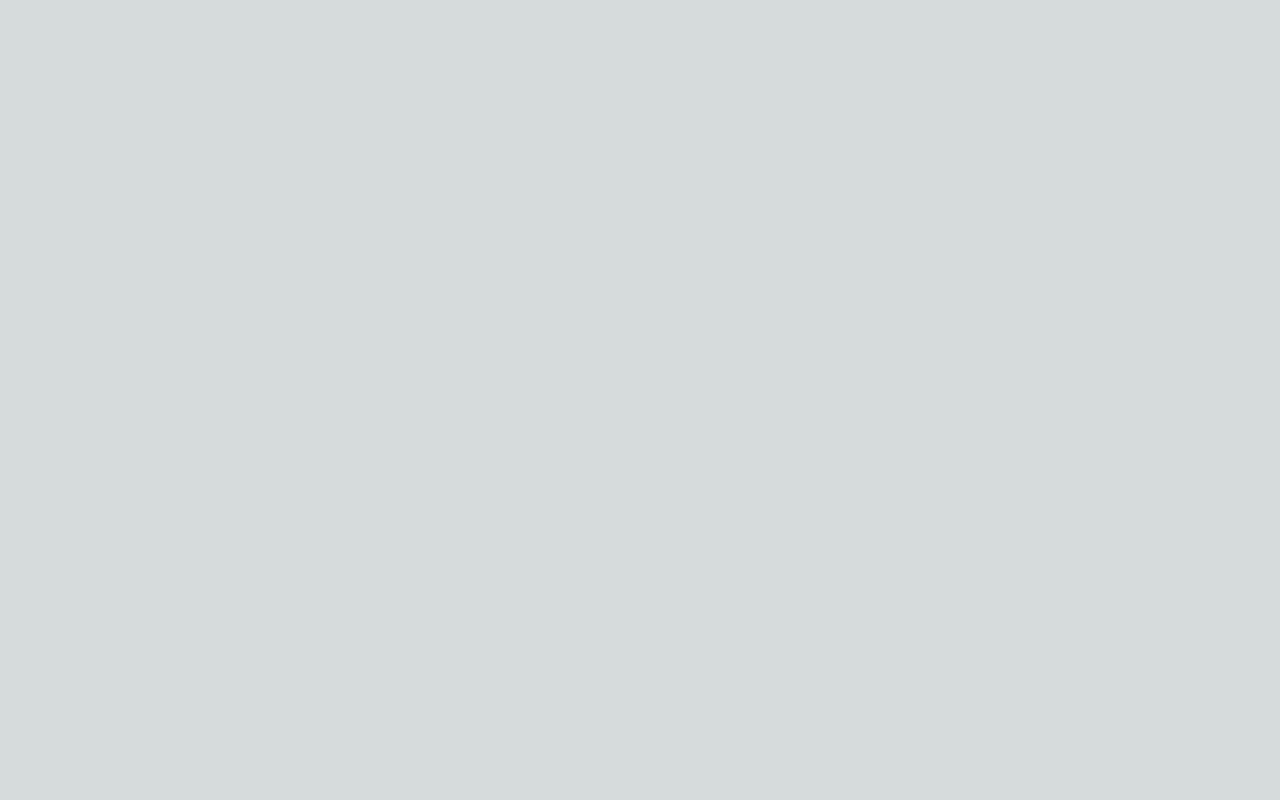
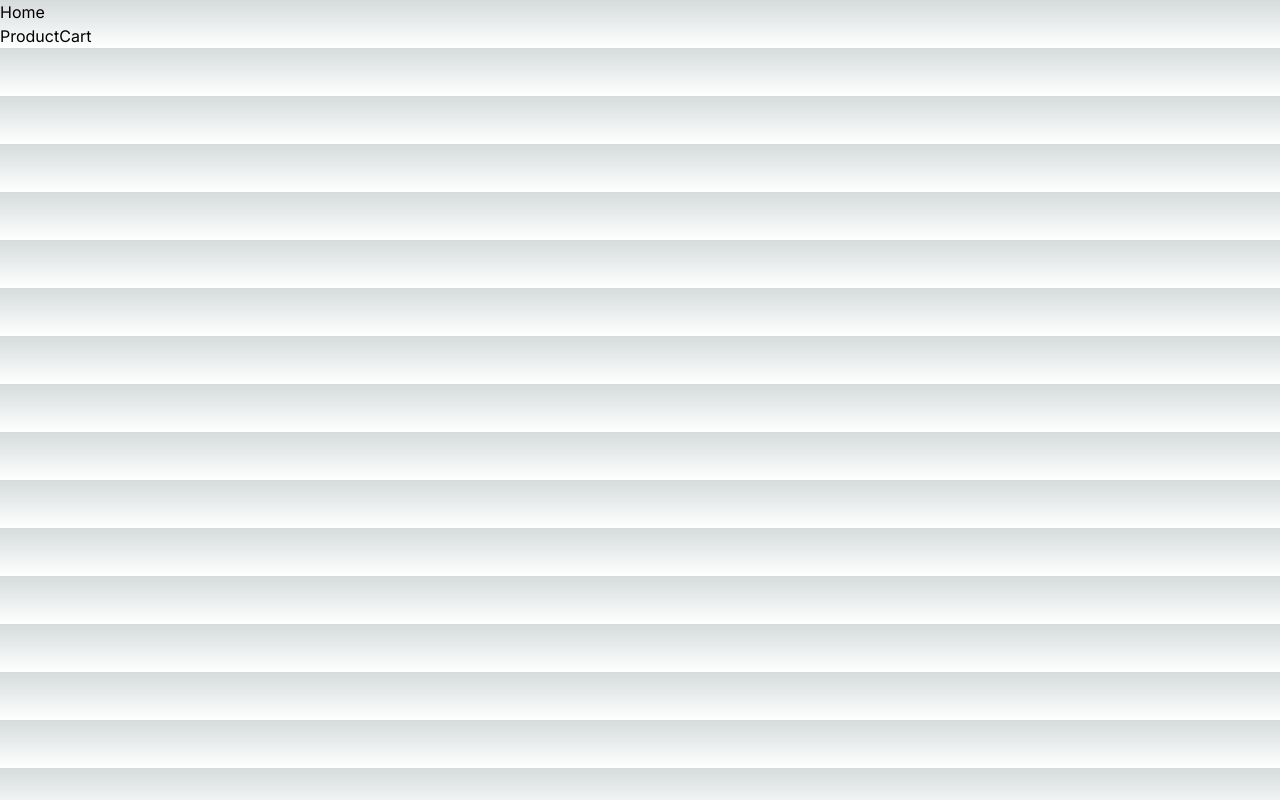
Before and after one commit to Anushkai1/NextJS-Tutorial, a Next.js app: page / in a window 1280 px wide. Built offline with nearby package versions, Linux system fonts and the light colour scheme.

Commit message:
Component add to Page

```diff
--- a/app/page.tsx
+++ b/app/page.tsx
@@ -4,7 +4,9 @@ import ProductCart from "./Components/ProductCart";
 export default function Home() {
   return (
     <>
+    <h1>Home</h1>
 
+    <ProductCart/>
     </>
   );
 }
```
